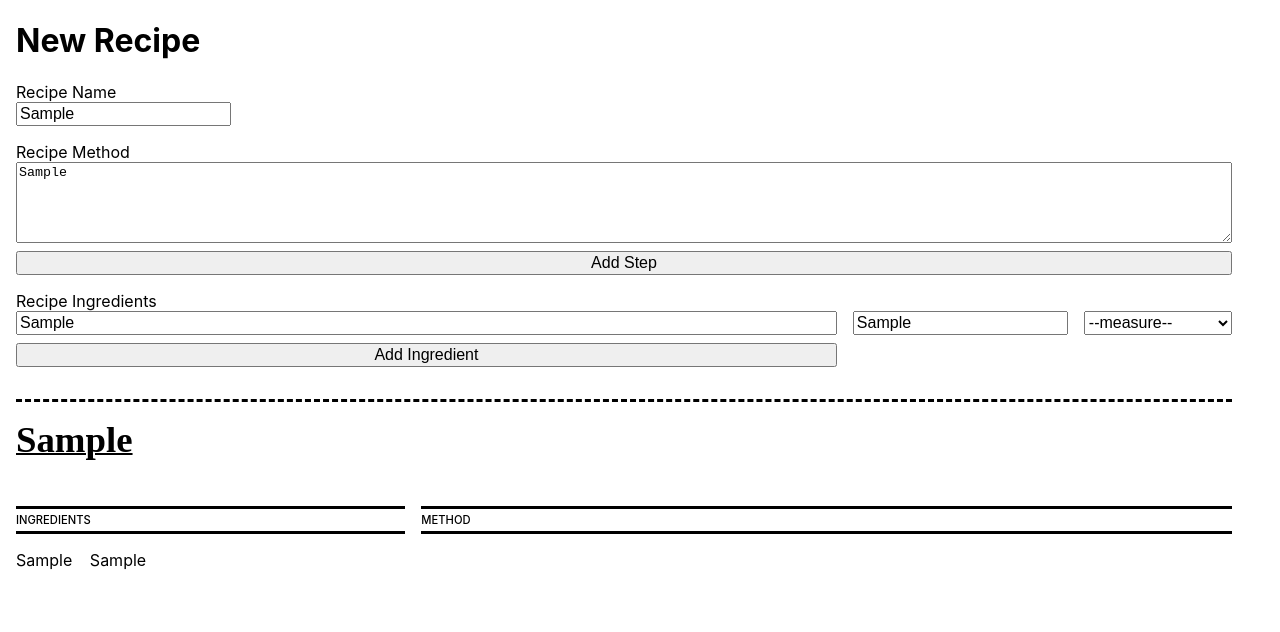
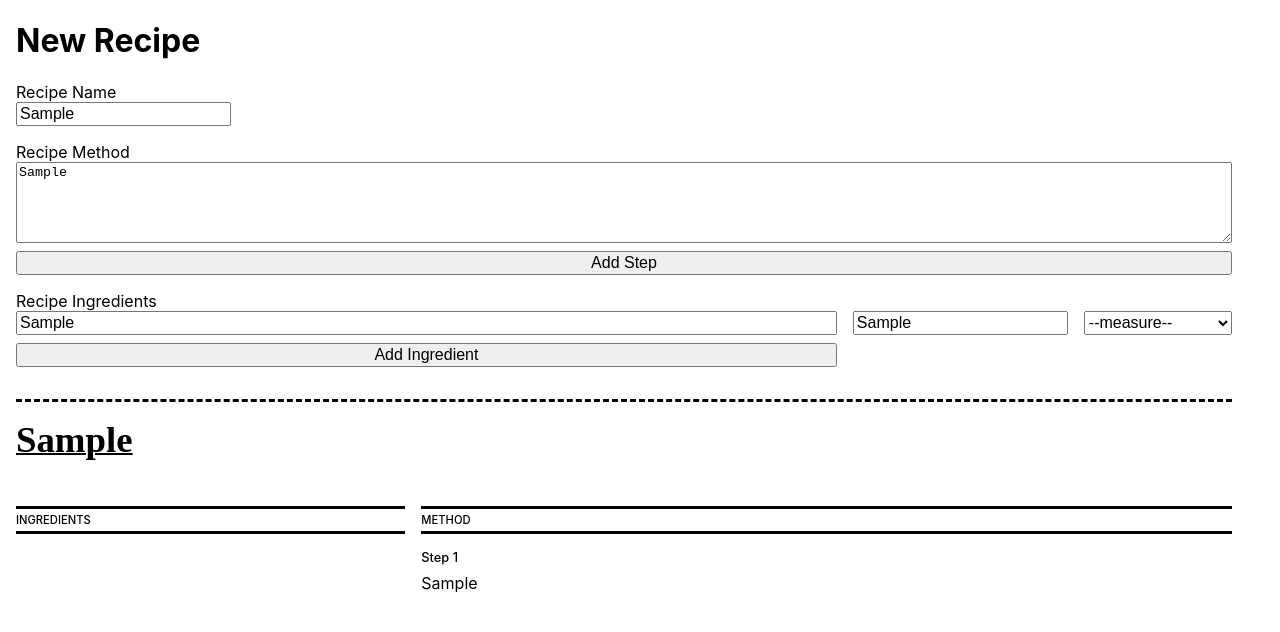
Before and after one commit to rupert-denton/recipes, a React (Create React App) app in the folder recipes/frontend/: page /newrecipe in a window 1280 px wide. Both pictures are taken after typing "Sample", "Sample", "Sample", "Sample" into the empty fields and a click on the button "Add Step". Shown: the top 632 px of the page. Built offline with nearby package versions, Linux system fonts and the light colour scheme.

Commit message:
finished recipe method add feature

```diff
--- a/recipes/frontend/src/components/ui/Method.js
+++ b/recipes/frontend/src/components/ui/Method.js
@@ -1,7 +1,9 @@
 import './Method.css'
 
 import MethodStep from './MethodStep'
+
 function Method(props) {
+  console.log(props)
   return (
     <div className="method">
       <MethodStep recipeMethod={props.recipeMethod}></MethodStep>
--- a/recipes/frontend/src/components/ui/MethodStep.js
+++ b/recipes/frontend/src/components/ui/MethodStep.js
@@ -1,12 +1,19 @@
 import './MethodStep.css'
+import React from 'react'
+
+let methodArray
+function mapMethod() {
+  return methodArray.map((item, idx) => (
+    <React.Fragment key={idx}>
+      <div className="method-step small-header">Step {idx + 1}</div>
+      <div className="method-text">{item.step_instructions}</div>
+    </React.Fragment>
+  ))
+}
 
 function MethodStep(props) {
-  return (
-    <div>
-      <div className="method-step small-header"></div>
-      <div className="method-text">{props.recipeMethod}</div>
-    </div>
-  )
+  methodArray = props.recipeMethod || []
+  return <div className="recipe-method-container">{mapMethod()}</div>
 }
 
 export default MethodStep
--- a/recipes/frontend/src/components/ui/RecipeMethodContainer.js
+++ b/recipes/frontend/src/components/ui/RecipeMethodContainer.js
@@ -4,6 +4,7 @@ import MethodHeader from './MethodHeader'
 import Method from './Method'
 
 function RecipeMethodContainer(props) {
+  console.log(props)
   return (
     <div className="recipe-method-container">
       <MethodHeader></MethodHeader>
--- a/recipes/frontend/src/routes/RecipeForm.jsx
+++ b/recipes/frontend/src/routes/RecipeForm.jsx
@@ -12,7 +12,7 @@ export default function Recipe() {
   //wrap each step into an object
   //push to methodStepArray
 
-  const [methodStepsList, setmMthodStepsList] = useState([])
+  const [methodStepsList, setMethodStepsList] = useState([])
   const [methodStepObject, setMethodStepObject] = useState({
     step_number: '',
     step_instructions: '',
@@ -36,10 +36,10 @@ export default function Recipe() {
   const handleMethodChange = (e) => {
     let key = e.target.name
     let value = e.target.value
+    console.log(`${key}:${value}`)
     let prev = { ...methodStepObject }
     prev[key] = value
     setMethodStepObject(prev)
-    console.log(methodStepObject)
   }
 
   return (
@@ -49,6 +49,8 @@ export default function Recipe() {
           <div className="page-header">
             <h1>New Recipe</h1>
           </div>
+
+          {/* recipe name logic */}
           <div className="recipe-title recipe-element">
             <label>Recipe Name</label>
             <input
@@ -58,24 +60,25 @@ export default function Recipe() {
             ></input>
           </div>
 
+          {/* recipe method logic */}
           <div className="recipe-blurb recipe-element">
             <label>Recipe Method</label>
+
             <span className="method-span">
               <textarea
+                rows="5"
+                name="step_instructions"
                 type="text"
-                rows="5"
                 placeholder="Step..."
                 onChange={(e) => handleMethodChange(e)}
               ></textarea>
 
               <button
                 onClick={(e) => {
-                  setIngredientList((prev) => [
-                    ...prev,
+                  setMethodStepsList((oldMethodList) => [
+                    ...oldMethodList,
                     {
-                      measure: ingredientObject.measure,
-                      quantity: ingredientObject.quantity,
-                      ingredient_name: ingredientObject.ingredient_name,
+                      step_instructions: methodStepObject.step_instructions,
                     },
                   ])
                   e.preventDefault()
@@ -86,6 +89,7 @@ export default function Recipe() {
             </span>
           </div>
 
+          {/* recipe ingredient logic */}
           <label>Recipe Ingredients</label>
           <div className="ingredient-triad">
             <input
@@ -128,8 +132,8 @@ export default function Recipe() {
             </select>
             <button
               onClick={(e) => {
-                setIngredientList((prev) => [
-                  ...prev,
+                setIngredientList((oldIngredientList) => [
+                  ...oldIngredientList,
                   {
                     measure: ingredientObject.measure,
                     quantity: ingredientObject.quantity,
@@ -142,13 +146,15 @@ export default function Recipe() {
               Add Ingredient
             </button>
           </div>
+
+          {/* recipe preview logic */}
           <RecipeTitle recipeName={name}></RecipeTitle>
           <div className="ingredient-method-frame">
             <RecipeIngredientsContainer
               recipeIngredients={ingredientList}
             ></RecipeIngredientsContainer>
             <RecipeMethodContainer
-            // recipeMethod={method}
+              recipeMethod={methodStepsList}
             ></RecipeMethodContainer>
           </div>
         </form>
```
